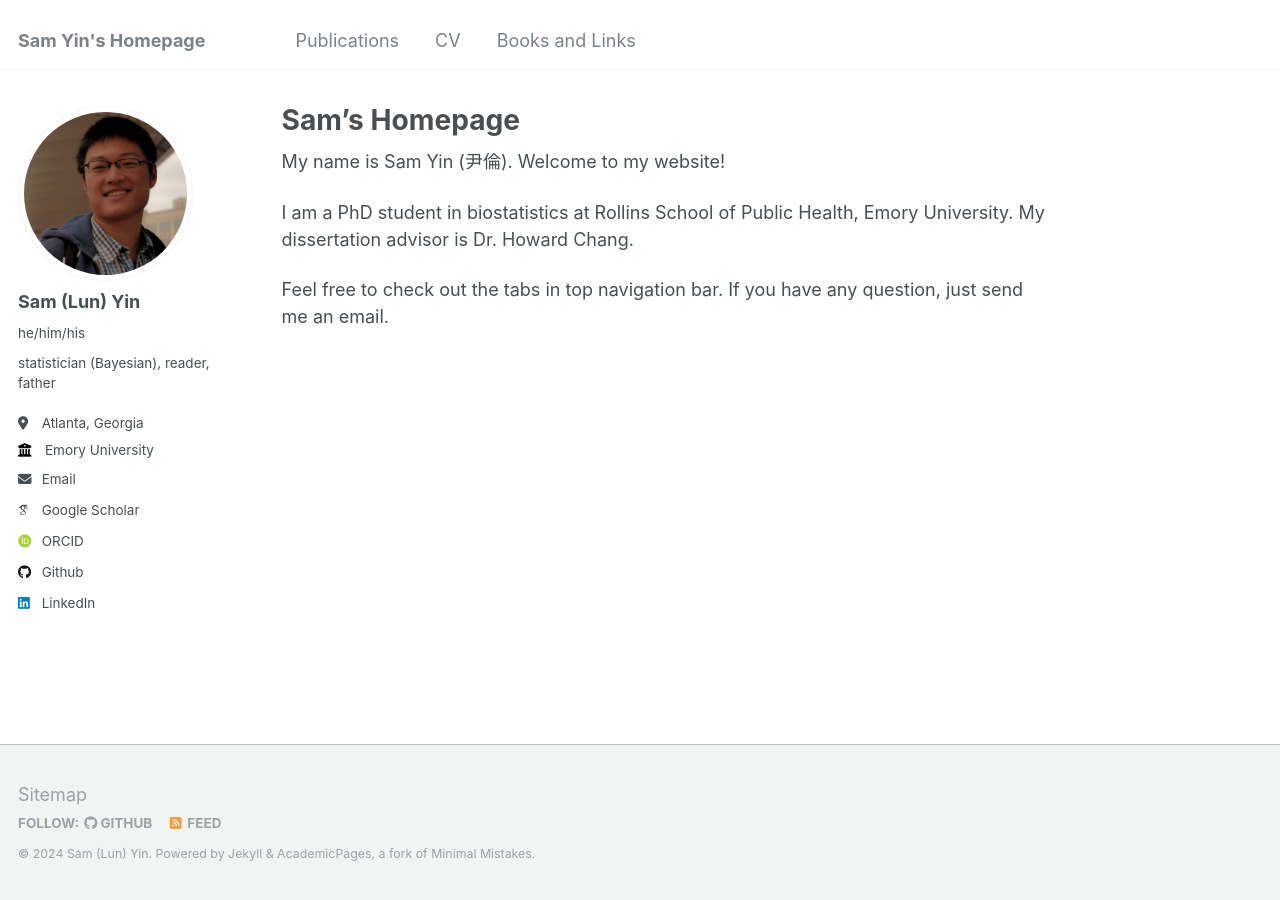
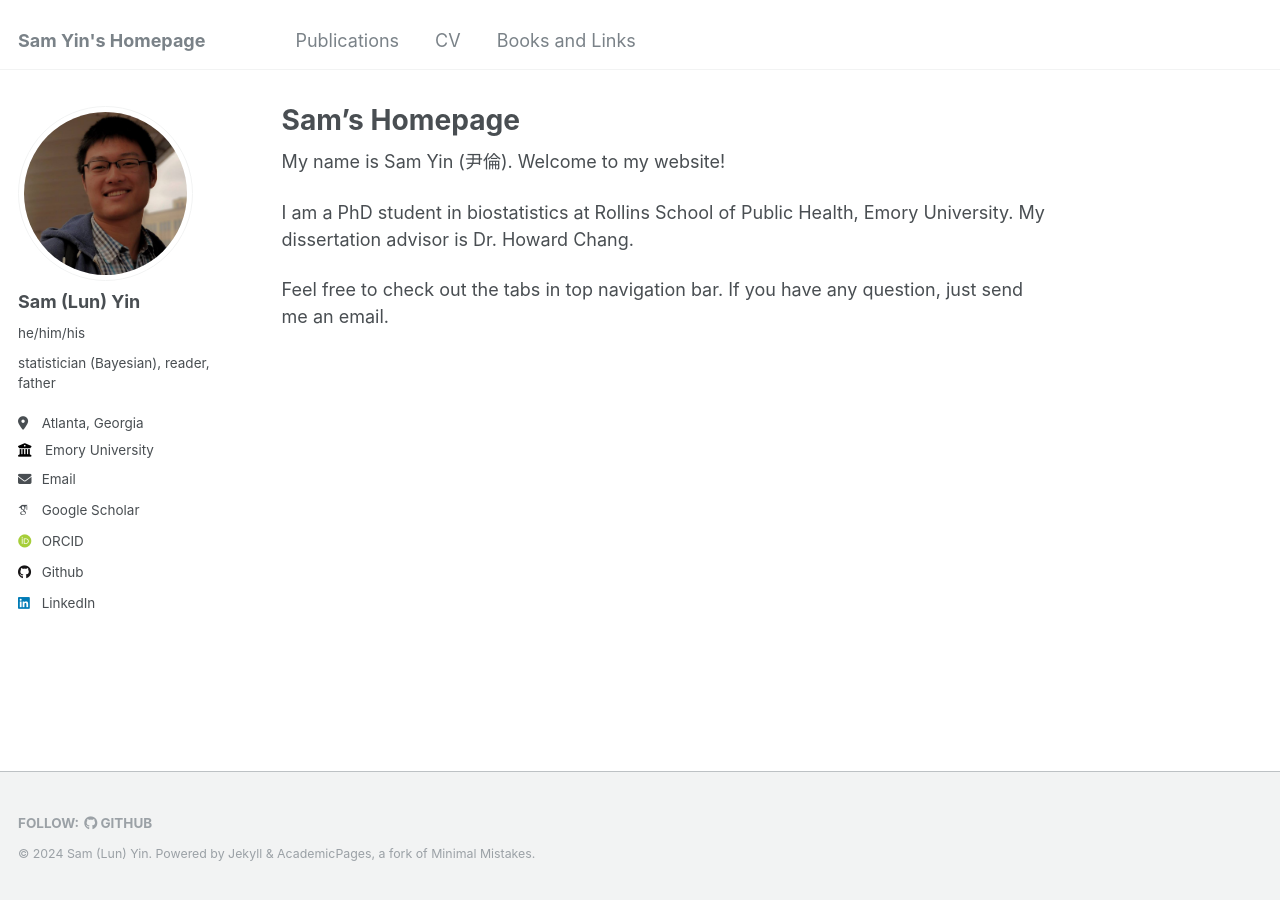
Before and after one commit to samyin/samyin.github.io, a Jekyll site: the page built from _pages/about.md, in a window 1280 px wide. Built offline with Jekyll 4.4.1, drawn with Linux system fonts in a browser that asks for light colours; some web fonts are replaced.

Commit message:
change footer

```diff
--- a/_config.yml
+++ b/_config.yml
@@ -116,7 +116,7 @@ staticman:
       options:
         format           : "iso8601" # "iso8601" (default), "timestamp-seconds", "timestamp-milliseconds"
 atom_feed:
-  hide                   : false     # change to true to hide the RSS feed in the footer
+  hide                   : true     # change to true to hide the RSS feed in the footer
   path                   : # blank (default) uses feed.xml
 
 
--- a/_includes/footer/custom.html
+++ b/_includes/footer/custom.html
@@ -1,3 +1,14 @@
-<!-- start custom footer snippets -->
-<a href="/sitemap/">Sitemap</a>
-<!-- end custom footer snippets -->
+<!DOCTYPE html PUBLIC "-//W3C//DTD HTML 4.01//EN" "http://www.w3.org/TR/html4/strict.dtd">
+<html>
+<head>
+  <meta http-equiv="Content-Type" content="text/html; charset=utf-8">
+  <meta http-equiv="Content-Style-Type" content="text/css">
+  <title></title>
+  <meta name="Generator" content="Cocoa HTML Writer">
+  <meta name="CocoaVersion" content="2487.6">
+  <style type="text/css">
+  </style>
+</head>
+<body>
+</body>
+</html>
```
Also changed, not shown: 1 other file.
